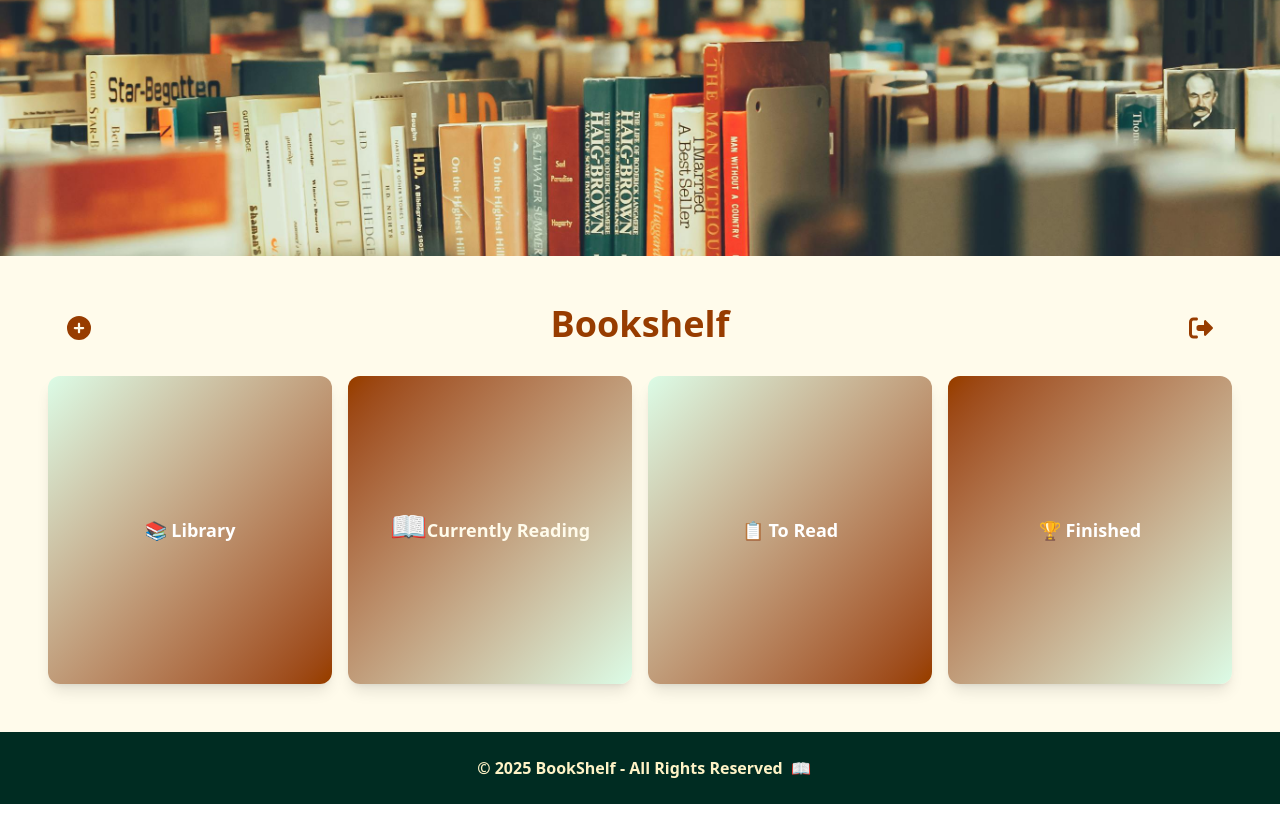
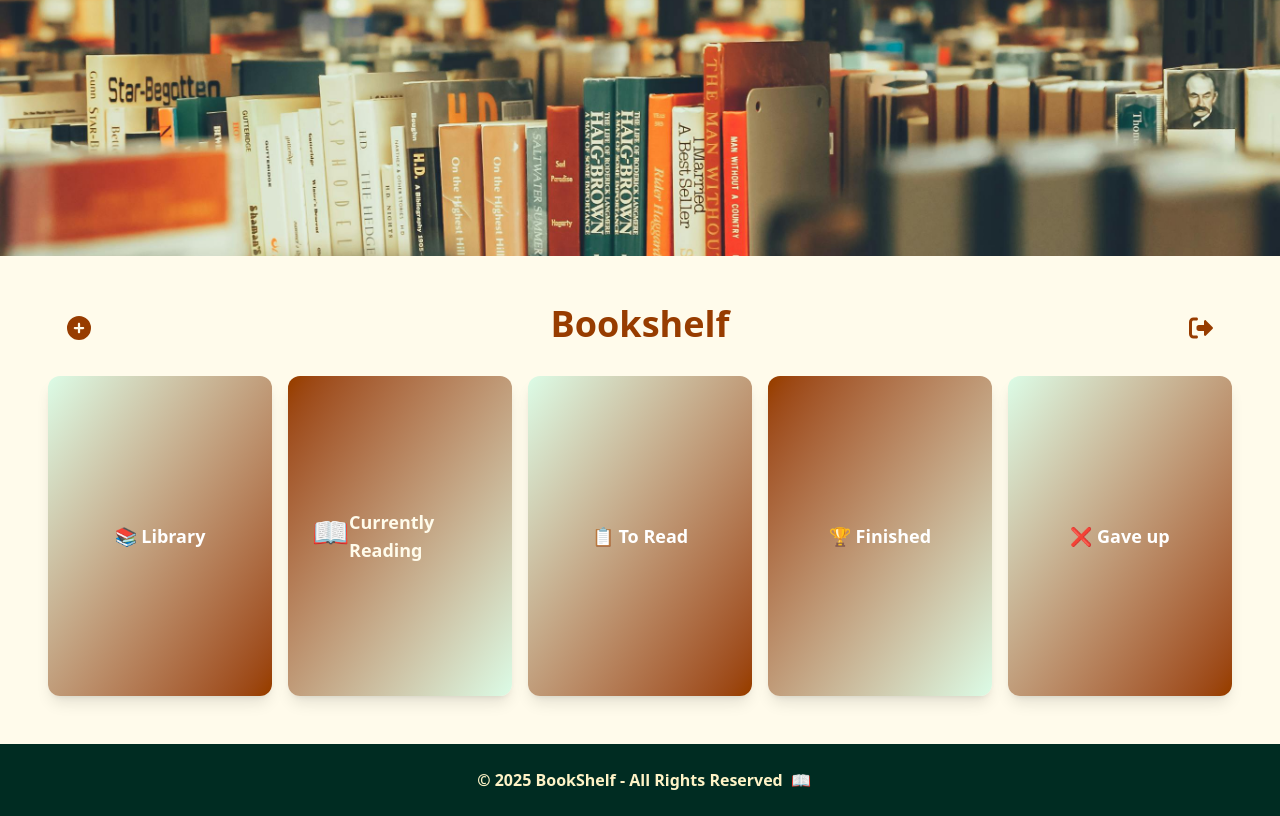
Before and after one commit to vaggogk/bookaholic-frontend, a React (Vite) app: page /home_page in a window 1280 px wide. Built offline with nearby package versions, Linux system fonts and the light colour scheme.

Commit message:
feat:add GaveUp page

```diff
--- a/src/components/pages/HomePage.tsx
+++ b/src/components/pages/HomePage.tsx
@@ -4,7 +4,6 @@ import {FontAwesomeIcon} from "@fortawesome/react-fontawesome";
 import {faCirclePlus, faRightFromBracket} from '@fortawesome/free-solid-svg-icons';
 
 const HomePage = () => {
-
 
     return (
         <div className="min-h-screen flex flex-col">
@@ -16,9 +15,6 @@ const HomePage = () => {
                     className="w-full h-full object-cover"
                 />
             </div>
-
-
-
 
             {/* Main Content */}
             <div className="flex-grow bg-amber-50 p-4">
@@ -95,6 +91,15 @@ const HomePage = () => {
                                     </div>
                                 </div>
                             </Link>
+
+                            <Link to="/gave_up" className="flex-1">
+                                <div className="bg-gradient-to-br from-green-100 to-amber-800 border-2 border-none rounded-xl shadow-lg hover:shadow-xl transition-all duration-300 p-6 cursor-pointer hover:scale-105 hover:border-none min-w-0 h-full">
+                                    <div className="font-bold text-white w-full h-full py-27 flex items-center justify-center text-lg">
+                                        ❌ Gave up
+                                    </div>
+                                </div>
+                            </Link>
+
                         </div>
                     </form>
                 </div>
```
